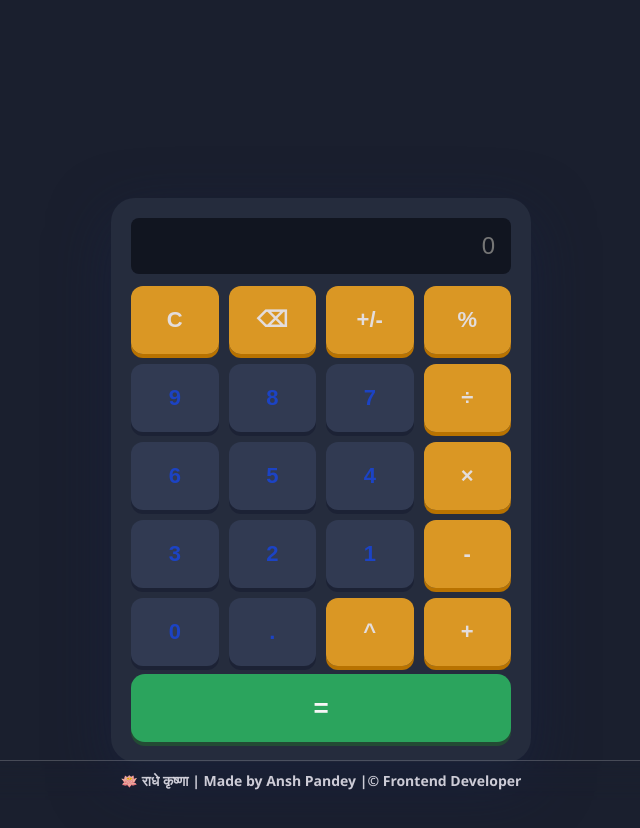
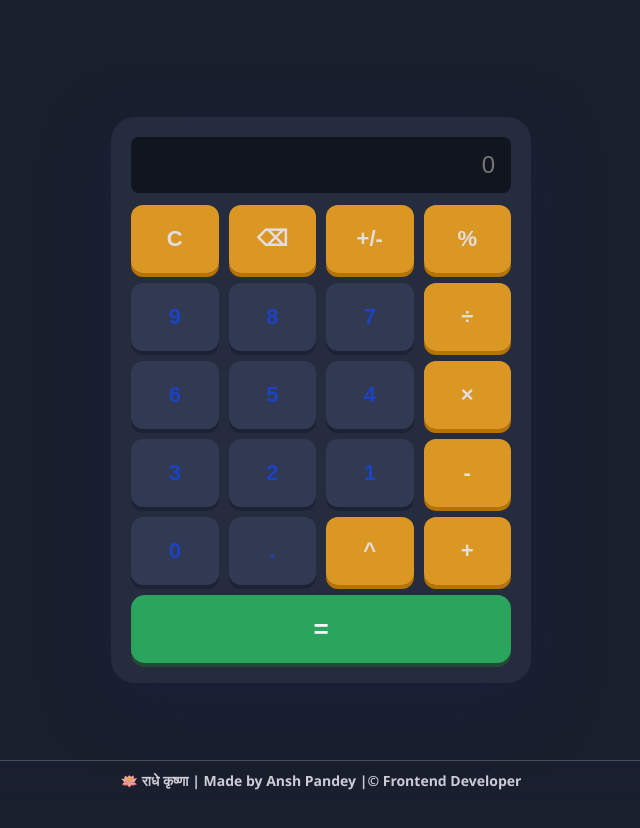
Before and after one commit to anshpandey7836-dev/calculator, a plain HTML site: page index.html in a window 1280 px wide. Shown: the whole page, without its empty margins (319-959 px from the left). After the commit the page ends 800 px from the top, so only its background shows below. Drawn offline with Linux system fonts and the light colour scheme.

Commit message:
Update style.css

```diff
--- a/style.css
+++ b/style.css
@@ -6,8 +6,8 @@
 }
 
 body {
-  height: 100vh;
-  height: 120dvh;
+  height: 120vh;
+  height: 100dvh;
   display: flex;
   align-items: center;
   justify-content: center;
@@ -20,7 +20,7 @@ body {
   background: #252c3d;
   border-radius: 24px;
   padding: 20px;
-  width: 92vw;        /* Mobile pe wide */
+  width: 96vw;        /* Mobile pe wide */
   max-width: 420px;   /* Desktop pe limit */
   box-shadow: 0 20px 60px rgba(23, 34, 67, 0.5);
 }
@@ -95,7 +95,7 @@ button:active {
   border-radius: 14px;
   box-shadow: 0 4px 0 #234b34;
   width: 100%;
-  margin-top: 8px;
+  margin-top: 10px;
   touch-action: manipulation; /* Equal button ke liye bhi */
 }
 
```
